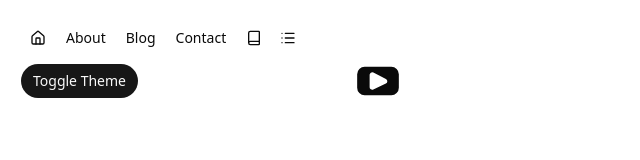
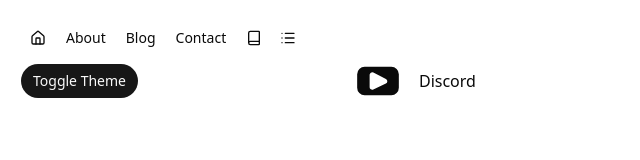
Before and after one commit to solopaw/adamit-blog, a Next.js app: page /contact in a window 1280 px wide. Shown: the top 160 px of the page, without its empty margins (0-640 px from the left). Built offline with nearby package versions, Linux system fonts and the light colour scheme.

Commit message:
Add Discord link to ContactClient component

```diff
--- a/src/components/ContactClient.tsx
+++ b/src/components/ContactClient.tsx
@@ -52,6 +52,9 @@ export default function ContactClient() {
       <Link href="https://www.youtube.com/@adamjoelfraser">
         <YoutubeIcon size="50px" color={color} />
       </Link>
+      <Link href="https://discord.gg/XC8kTt8mfZ">
+       Discord
+      </Link>
     </div>
   );
 }
```
